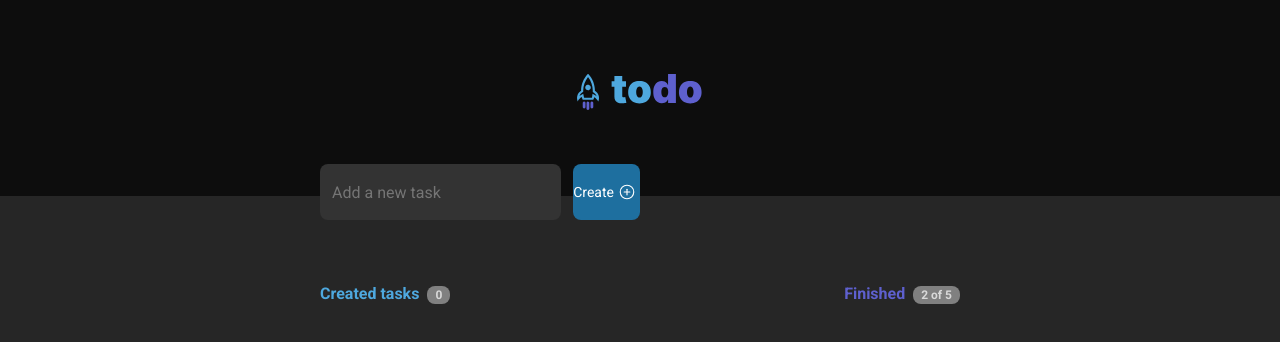
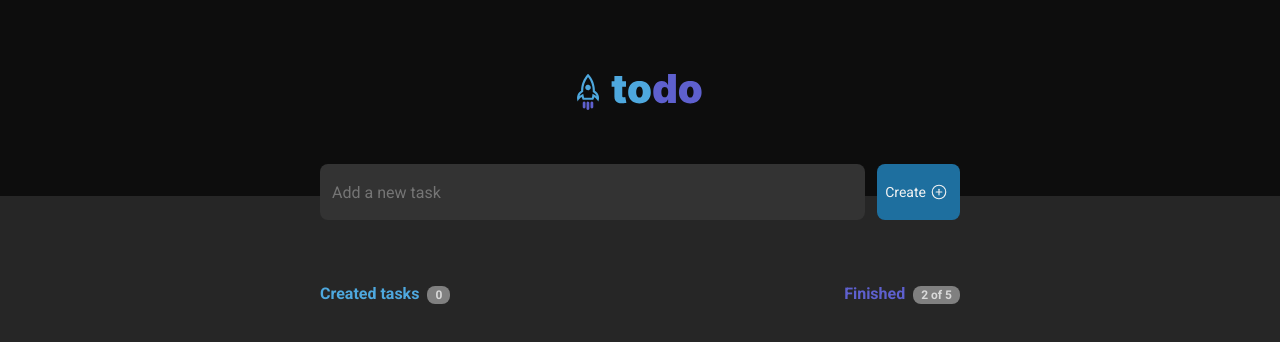
Before and after one commit to vivianequeiroz/todo-challenge, a React (Vite) app: page / in a window 1280 px wide. Shown: the top 342 px of the page. Built offline with nearby package versions, Linux system fonts and the light colour scheme.

Commit message:
refact: remove max width setting from search bar component

```diff
--- a/src/components/SearchBar.module.css
+++ b/src/components/SearchBar.module.css
@@ -2,7 +2,6 @@
   display: flex;
   justify-content: space-between;
   margin-top: -2rem;
-  width: 50%;
 }
 
 .searchInput {
@@ -29,6 +28,8 @@
   line-height: 0; /* to equalize spacing when focused */
   transition: color 0.2s;
   font-size: .875rem;
+  padding: .50rem;
+  color: var(--gray-100)
 }
 
 .searchButton > span {
```
